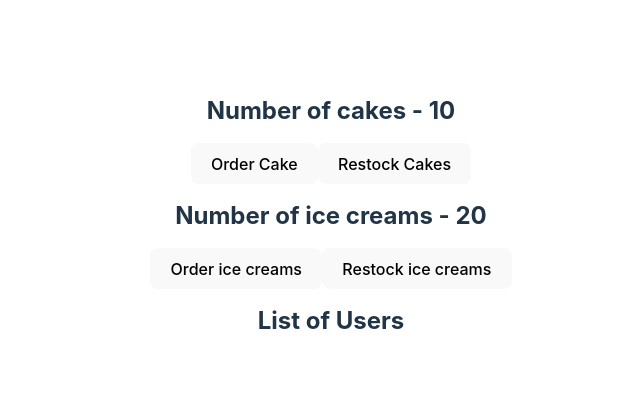
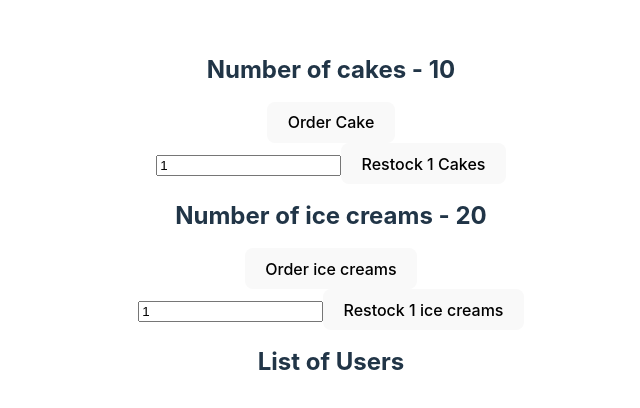
Before and after one commit to sbhusal123/redux-toolkit-basics, a React (Vite) app in the folder react-rtk-demo/: page / in a window 1280 px wide. Shown: the part 184-592 px from the top of the page, without its empty margins (309-949 px from the left). Built offline with nearby package versions, Linux system fonts and the light colour scheme.

Commit message:
Added dispatch button handlers for cakes and ice creams

```diff
--- a/react-rtk-demo/src/features/cake/cakeView.jsx
+++ b/react-rtk-demo/src/features/cake/cakeView.jsx
@@ -1,15 +1,26 @@
-import React from 'react'
+import React, {useState} from 'react'
 
-import {useSelector} from 'react-redux';
+import {useSelector, useDispatch} from 'react-redux';
+
+// action creators
+import {ordered, restocked} from '../cake/cakeSlics'
 
 export const CakeView = () => {
   const numOfCakes = useSelector((state) => state.cake.numOfCakes)
+  const dispatch = useDispatch();
+  const [value, setValue] = useState(1);
 
   return (
     <div>
         <h2>Number of cakes - {numOfCakes}</h2>
-        <button>Order Cake</button>
-        <button>Restock Cakes</button>
+        <button onClick={() => {
+          dispatch(ordered())
+        }}>Order Cake</button>
+        <br/>
+        <input type="number" value={value} onChange={e => setValue(parseInt(e.target.value))}/>
+        <button onClick={() => {
+          dispatch(restocked(value))
+        }}>Restock {value} Cakes</button>
     </div>
   )
 }
--- a/react-rtk-demo/src/features/icecream/iceCreamView.jsx
+++ b/react-rtk-demo/src/features/icecream/iceCreamView.jsx
@@ -1,14 +1,26 @@
-import React from 'react'
+import React, {useState} from 'react'
 
-import {useSelector} from 'react-redux';
+import {useSelector, useDispatch} from 'react-redux';
+
+// action creators
+import {ordered, restocked} from './iceCreamSlice'
 
 export const IceCreamView = () => {
   const numOfIceCreams = useSelector(store => store.iceCream.numOfIceCreams);
+  const dispach = useDispatch();
+
+  const [value, setValue] = useState(1);
   return (
     <div>
         <h2>Number of ice creams - {numOfIceCreams} </h2>
-        <button>Order ice creams</button>
-        <button>Restock ice creams</button>
+        <button onClick={() => {
+          dispach(ordered())
+        }}>Order ice creams</button>
+        <br/>
+        <input type="number" value={value} onChange={e => setValue(parseInt(e.target.value))}/>
+        <button onClick={() => {
+          dispach(restocked(value))
+        }}>Restock {value} ice creams</button>
     </div>
   )
 }
```
